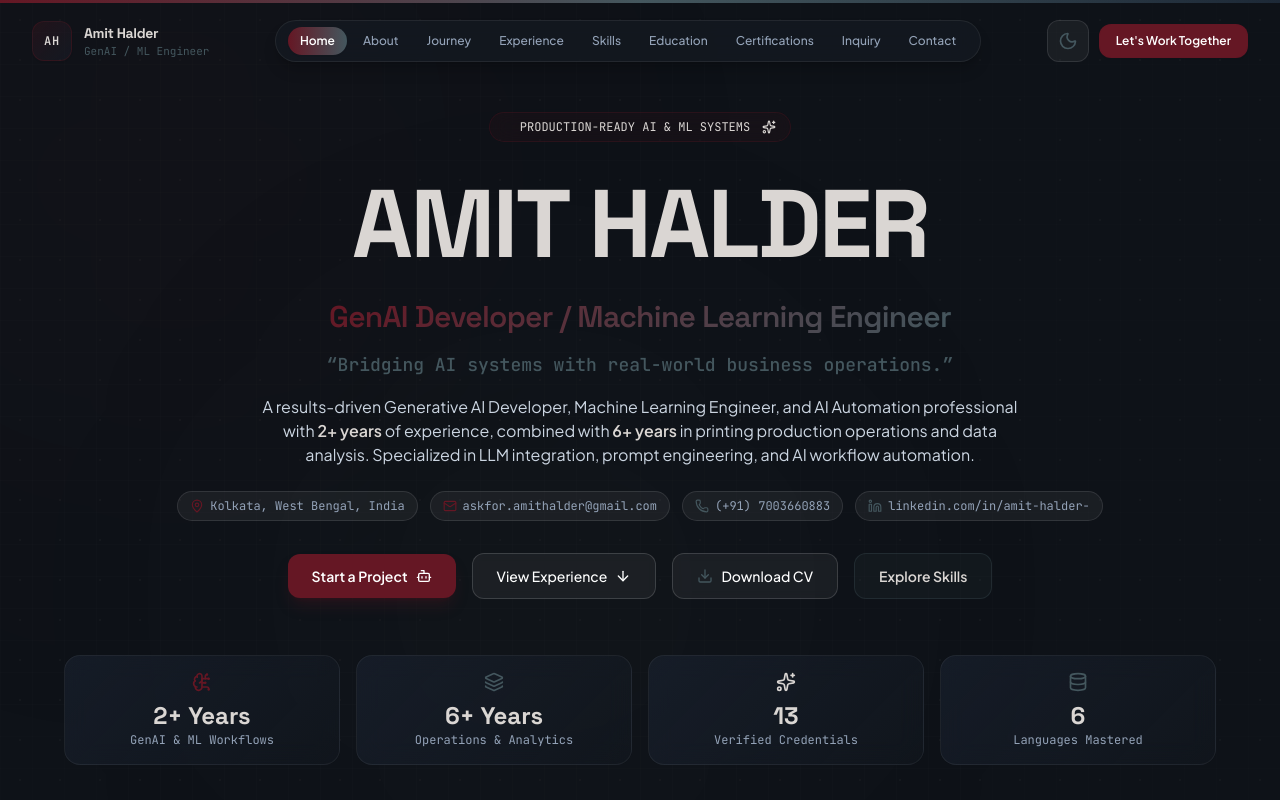
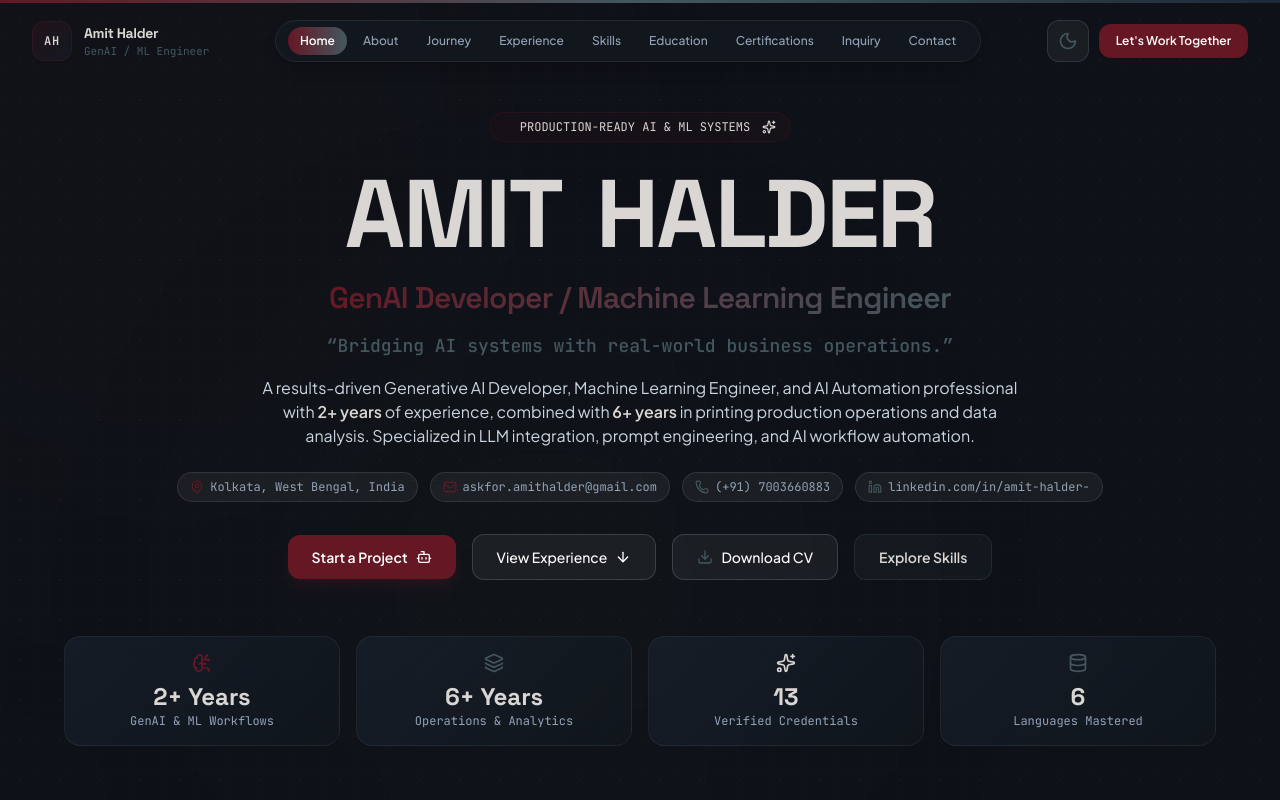
Before and after one commit to Martish-cloud/Amit-Halder-Machine-Learning-Engineer-, a React (Vite) app: page / in a window 1280 px wide. Shown: the top 800 px of the page. Built offline with nearby package versions, Linux system fonts and the light colour scheme.

Commit message:
Replace typewriter with staggered letter reveal animation on hero name

```diff
--- a/src/sections/Hero.tsx
+++ b/src/sections/Hero.tsx
@@ -1,4 +1,4 @@
-import React, { useState, useEffect } from 'react';
+import React from 'react';
 import { motion, useReducedMotion } from 'framer-motion';
 import {
   ArrowDown,
@@ -15,35 +15,69 @@ import {
 import { LinkedinIcon } from '../components/icons';
 import { personalInfo } from '../data/profile';
 
-// ─── Typewriter Hook ────────────────────────────────────────────────────────
-function useTypewriter(text: string, speed = 70) {
+// ─── Staggered Letter Reveal ─────────────────────────────────────────────────
+// Each letter clips upward from behind an overflow-hidden mask.
+// Words are separated by a visible space.
+
+const letterVariants = {
+  hidden: { y: '110%', opacity: 0 },
+  visible: (i: number) => ({
+    y: '0%',
+    opacity: 1,
+    transition: {
+      delay: 0.08 + i * 0.045,
+      duration: 0.55,
+      ease: [0.22, 1, 0.36, 1] as [number, number, number, number],
+    },
+  }),
+};
+
+function AnimatedName({ text }: { text: string }) {
   const prefersReduced = useReducedMotion();
-  const [displayed, setDisplayed] = useState(() => (prefersReduced ? text : ''));
-  const [done, setDone] = useState(() => !!prefersReduced);
 
-  useEffect(() => {
-    if (prefersReduced) return;
-    setDisplayed('');
-    setDone(false);
-    let i = 0;
-    const timer = setInterval(() => {
-      i++;
-      setDisplayed(text.slice(0, i));
-      if (i >= text.length) {
-        clearInterval(timer);
-        setDone(true);
+  if (prefersReduced) {
+    return <span>{text}</span>;
   }
-    }, speed);
-    return () => clearInterval(timer);
-  }, [text, speed, prefersReduced]);
 
-  return { displayed, done };
+  // Split into words so we can add a natural space between them
+  const words = text.split(' ');
+  let globalIdx = 0;
+
+  return (
+    <>
+      {words.map((word, wIdx) => (
+        <span key={wIdx} className="inline-flex">
+          {/* Each letter clipped by its overflow-hidden wrapper */}
+          {Array.from(word).map((char) => {
+            const idx = globalIdx++;
+            return (
+              <span key={idx} className="inline-block overflow-hidden leading-none">
+                <motion.span
+                  className="inline-block"
+                  variants={letterVariants}
+                  initial="hidden"
+                  animate="visible"
+                  custom={idx}
+                  aria-hidden="true"
+                >
+                  {char}
+                </motion.span>
+              </span>
+            );
+          })}
+          {/* Word space (except after last word) */}
+          {wIdx < words.length - 1 && (
+            <span className="inline-block" style={{ width: '0.35em' }} />
+          )}
+        </span>
+      ))}
+    </>
+  );
 }
 
 export const Hero: React.FC = () => {
-  const prefersReduced = useReducedMotion();
   const heroName = personalInfo.name.toUpperCase();
-  const { displayed, done } = useTypewriter(heroName, 68);
+
 
   // Bounce animation for professional title
   const bounceVariants = {
@@ -57,9 +91,7 @@ export const Hero: React.FC = () => {
         ease: 'easeOut' as const,
       },
     },
-    idle: prefersReduced
-      ? {}
-      : {
+    idle: {
       y: [0, -5, 0],
       transition: {
         duration: 2.8,
@@ -90,23 +122,13 @@ export const Hero: React.FC = () => {
           <Sparkles className="w-3.5 h-3.5 ml-1" />
         </motion.div>
 
-        {/* Hero Headline — Typewriter Effect */}
-        <motion.h1
-          initial={{ opacity: 0, y: 20 }}
-          animate={{ opacity: 1, y: 0 }}
-          transition={{ duration: 0.6, delay: 0.15 }}
-          className="font-display font-extrabold text-4xl sm:text-6xl md:text-7xl lg:text-8xl tracking-tight text-slate-900 dark:text-brand-warm-gray min-h-[1.2em] flex items-center justify-center"
+        {/* Hero Headline — Staggered Letter Reveal */}
+        <h1
+          className="font-display font-extrabold text-4xl sm:text-6xl md:text-7xl lg:text-8xl tracking-tight text-slate-900 dark:text-brand-warm-gray flex items-baseline justify-center flex-wrap gap-y-1"
           aria-label={heroName}
         >
-          <span aria-hidden="true">{displayed}</span>
-          {/* Blinking cursor — hidden when done typing or reduced motion */}
-          {!done && !prefersReduced && (
-            <span
-              className="inline-block w-[3px] h-[0.85em] ml-1 bg-brand-burgundy animate-cursor-blink align-middle"
-              aria-hidden="true"
-            />
-          )}
-        </motion.h1>
+          <AnimatedName text={heroName} />
+        </h1>
 
         {/* Sub-headline / Professional Title — Bounce */}
         <motion.div
```
Lines whose indentation alone changed are shown as unchanged.
